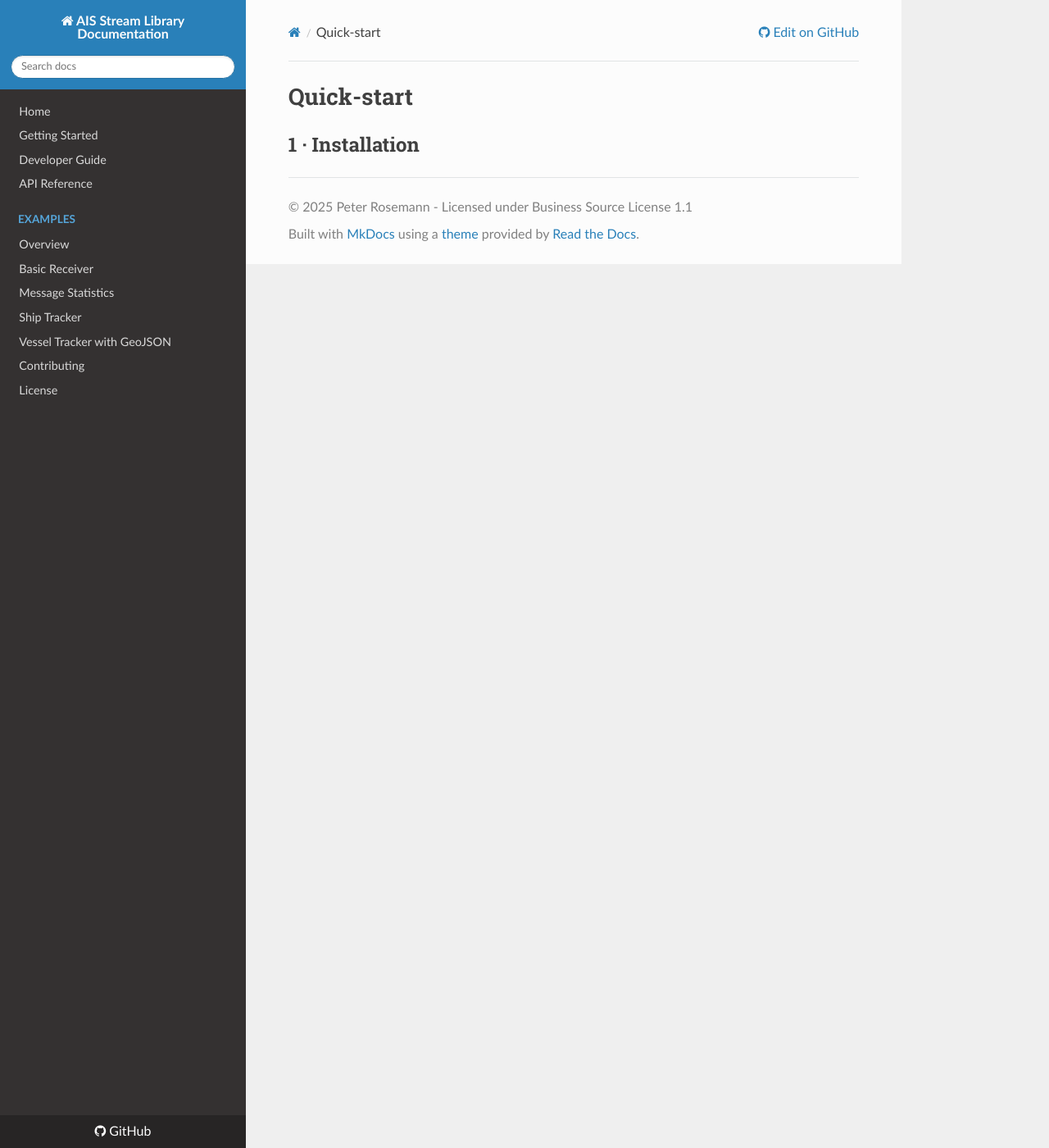
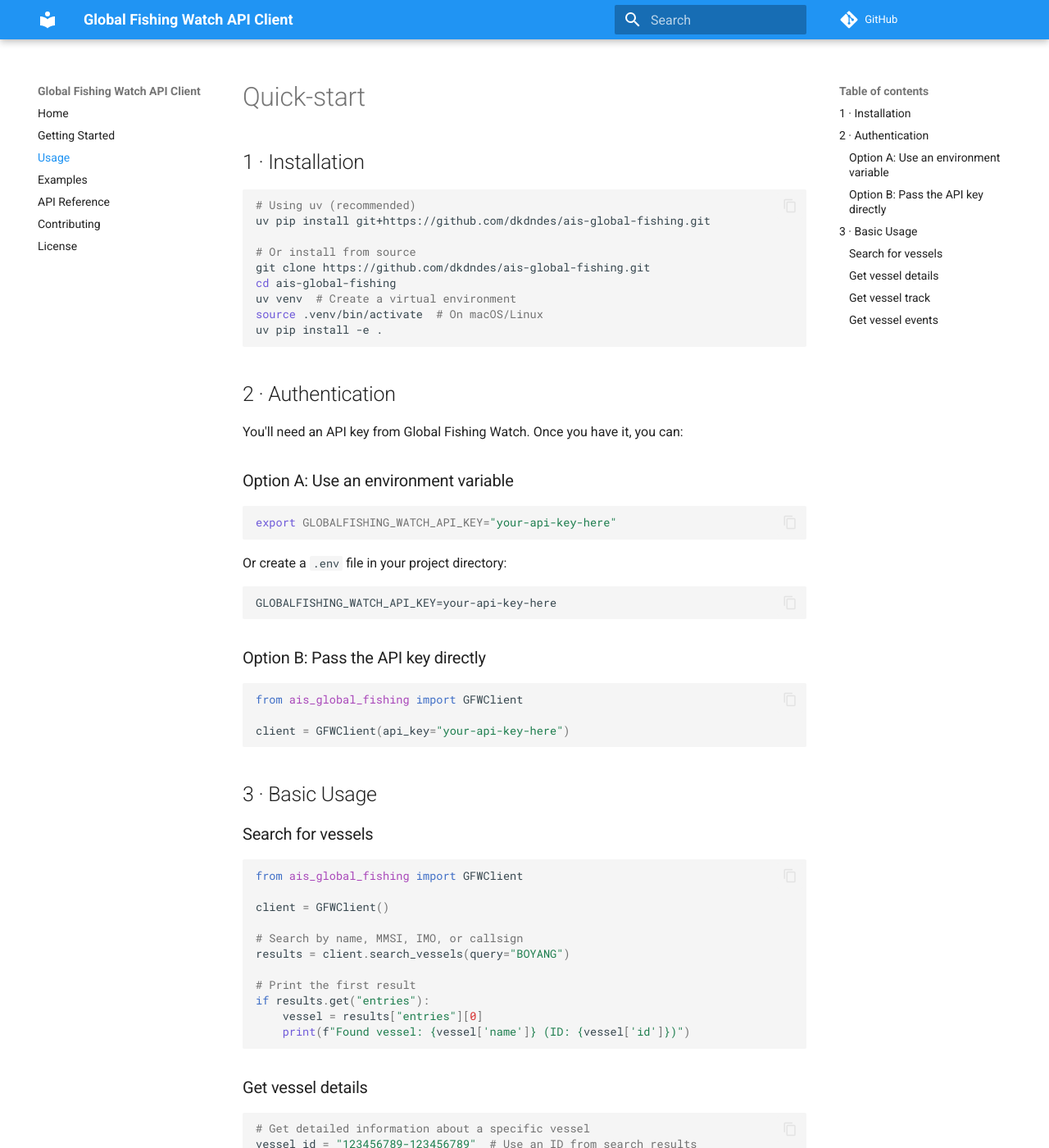
Before and after one commit to dkdndes/ais-global-fishing, an MkDocs documentation site: the page built from docs/usage.md, in a window 1280 px wide and 1400 px high. Shown: the whole window at 82% size. Built offline with MkDocs 1.6.1 and Material for MkDocs 9.7.7, drawn with Linux system fonts in a browser that asks for light colours; nearby versions of some CDN libraries; comment, search, counter and statistics services are not loaded; some of the changed text lies outside the part shown.

Commit message:
docs: update documentation setup for UV and mkdocs

````diff
--- /dev/null
+++ b/docs/getting_started.md
@@ -0,0 +1,98 @@
+# Getting Started
+
+## Prerequisites
+
+- Python 3.12 or higher
+- A Global Fishing Watch API key
+
+## Installation
+
+Install the package using uv:
+
+```bash
+# Create a virtual environment
+uv venv
+
+# Activate the virtual environment
+source .venv/bin/activate  # On macOS/Linux
+# or
+# .venv\Scripts\activate  # On Windows
+
+# Install the package
+uv pip install git+https://github.com/dkdndes/ais-global-fishing.git
+```
+
+Or install from source:
+
+```bash
+git clone https://github.com/dkdndes/ais-global-fishing.git
+cd ais-global-fishing
+uv venv
+source .venv/bin/activate  # On macOS/Linux
+uv pip install -e .
+```
+
+## Setting up your API key
+
+To use the Global Fishing Watch API, you need an API key. You can obtain one by registering at [Global Fishing Watch](https://globalfishingwatch.org/).
+
+Once you have your API key, you can set it up in one of two ways:
+
+### 1. Environment variable
+
+Set the `GLOBALFISHING_WATCH_API_KEY` environment variable:
+
+```bash
+export GLOBALFISHING_WATCH_API_KEY="your-api-key-here"
+```
+
+Or create a `.env` file in your project directory:
+
+```
+GLOBALFISHING_WATCH_API_KEY=your-api-key-here
+```
+
+### 2. Pass directly to the client
+
+```python
+from ais_global_fishing import GFWClient
+
+client = GFWClient(api_key="your-api-key-here")
+```
+
+## Basic Example
+
+Here's a simple example to get you started:
+
+```python
+from ais_global_fishing import GFWClient
+from datetime import datetime, timedelta
+
+# Initialize the client
+client = GFWClient()  # API key from environment or .env file
+
+# Search for vessels
+results = client.search_vessels(query="BOYANG")
+
+if results.get("entries"):
+    # Get the first vessel
+    vessel = results["entries"][0]
+    vessel_id = vessel["id"]
+
+    print(f"Found vessel: {vessel['name']} (ID: {vessel_id})")
+
+    # Get vessel details
+    details = client.get_vessel_details(vessel_id)
+
+    # Get recent track
+    end_date = datetime.now()
+    start_date = end_date - timedelta(days=7)
+
+    try:
+        track = client.get_track(vessel_id, start=start_date, end=end_date)
+        print(f"Retrieved {len(track['features'])} track points")
+    except FileNotFoundError:
+        print("Track data not available for this vessel")
+```
+
+For more examples, see the [Examples](examples.md) page.
--- a/docs/usage.md
+++ b/docs/usage.md
@@ -1,3 +1,99 @@
 # Quick-start
 
 ## 1 · Installation
+
+```bash
+# Using uv (recommended)
+uv pip install git+https://github.com/dkdndes/ais-global-fishing.git
+
+# Or install from source
+git clone https://github.com/dkdndes/ais-global-fishing.git
+cd ais-global-fishing
+uv venv  # Create a virtual environment
+source .venv/bin/activate  # On macOS/Linux
+uv pip install -e .
+```
+
+## 2 · Authentication
+
+You'll need an API key from Global Fishing Watch. Once you have it, you can:
+
+### Option A: Use an environment variable
+
+```bash
+export GLOBALFISHING_WATCH_API_KEY="your-api-key-here"
+```
+
+Or create a `.env` file in your project directory:
+
+```
+GLOBALFISHING_WATCH_API_KEY=your-api-key-here
+```
+
+### Option B: Pass the API key directly
+
+```python
+from ais_global_fishing import GFWClient
+
+client = GFWClient(api_key="your-api-key-here")
+```
+
+## 3 · Basic Usage
+
+### Search for vessels
+
+```python
+from ais_global_fishing import GFWClient
+
+client = GFWClient()
+
+# Search by name, MMSI, IMO, or callsign
+results = client.search_vessels(query="BOYANG")
+
+# Print the first result
+if results.get("entries"):
+    vessel = results["entries"][0]
+    print(f"Found vessel: {vessel['name']} (ID: {vessel['id']})")
+```
+
+### Get vessel details
+
+```python
+# Get detailed information about a specific vessel
+vessel_id = "123456789-123456789"  # Use an ID from search results
+details = client.get_vessel_details(vessel_id)
+print(f"Vessel details: {details['name']}, Flag: {details['flagState']}")
+```
+
+### Get vessel track
+
+```python
+from datetime import datetime, timedelta
+
+# Get the vessel's track for the last 7 days
+end_date = datetime.now()
+start_date = end_date - timedelta(days=7)
+
+track = client.get_track(vessel_id, start=start_date, end=end_date)
+print(f"Retrieved {len(track['features'])} track points")
+```
+
+### Get vessel events
+
+```python
+from datetime import datetime, timedelta
+
+# Get events for the last 30 days
+end_date = datetime.now()
+start_date = end_date - timedelta(days=30)
+
+events = client.get_events(
+    vessel_id=vessel_id,
+    start=start_date,
+    end=end_date,
+    event_types=["FISHING", "PORT_VISIT"]
+)
+print(f"Retrieved {len(events.get('entries', []))} events")
+```
+
+See the [Examples](examples.md) page for more advanced usage scenarios.
--- a/mkdocs.yml
+++ b/mkdocs.yml
@@ -1,30 +1,48 @@
-site_name: AIS Stream Library Documentation
-site_description: Documentation for the AIS Stream Library
+site_name: Global Fishing Watch API Client
+site_description: Python client for the Global Fishing Watch API
 site_author: Peter Rosemann
-repo_url: https://github.com/dkdndes/ais-stream-lib
-copyright: '© 2025 Peter Rosemann - Licensed under Business Source License 1.1'
+repo_url: https://github.com/dkdndes/ais-global-fishing
+copyright: '© 2025 Peter Rosemann - MIT License'
 
-theme: readthedocs
+theme:
+  name: material
+  palette:
+    primary: blue
+    accent: light blue
+  features:
+    - navigation.instant
+    - navigation.tracking
+    - navigation.expand
+    - navigation.indexes
+    - content.code.copy
 
 nav:
   - Home: index.md
   - Getting Started: getting_started.md
-  - Developer Guide: developer/index.md
-  - API Reference: api/index.md
-  - Examples:
-    - Overview: examples/index.md
-    - Basic Receiver: examples/basic_receiver.md
-    - Message Statistics: examples/message_statistics.md
-    - Ship Tracker: examples/ship_tracker.md
-    - Vessel Tracker with GeoJSON: examples/vessel_tracker_geojson.md
-  - Contributing: contributing.md
-  - License: license.md
+  - Usage: usage.md
+  - Examples: examples.md
+  - API Reference: api_reference.md
+  - Contributing: https://github.com/dkdndes/ais-global-fishing/blob/main/CONTRIBUTING.md
+  - License: https://github.com/dkdndes/ais-global-fishing/blob/main/LICENSE
 
 markdown_extensions:
   - admonition
   - codehilite
+  - pymdownx.highlight:
+      anchor_linenums: true
+  - pymdownx.superfences
+  - pymdownx.inlinehilite
+  - pymdownx.tabbed:
+      alternate_style: true
   - toc:
       permalink: true
 
 plugins:
   - search
+  - mkdocstrings:
+      handlers:
+        python:
+          options:
+            show_source: true
+            show_root_heading: true
+            heading_level: 3
--- a/pyproject.toml
+++ b/pyproject.toml
@@ -32,7 +32,11 @@
     "mypy>=1.0.0",
 ]
 docs = [
+    "mkdocs>=1.6.1",
     "mkdocs-material>=9.6.13",
+    "mkdocstrings>=0.24.0",
+    "mkdocstrings-python>=1.8.0",
+    "pymdown-extensions>=10.7.0",
 ]
 
 [project.urls]
````
Also changed, not shown: README.md (+13 -2 lines), docs/api_reference.md (+1 -1 lines), 1 other file.
